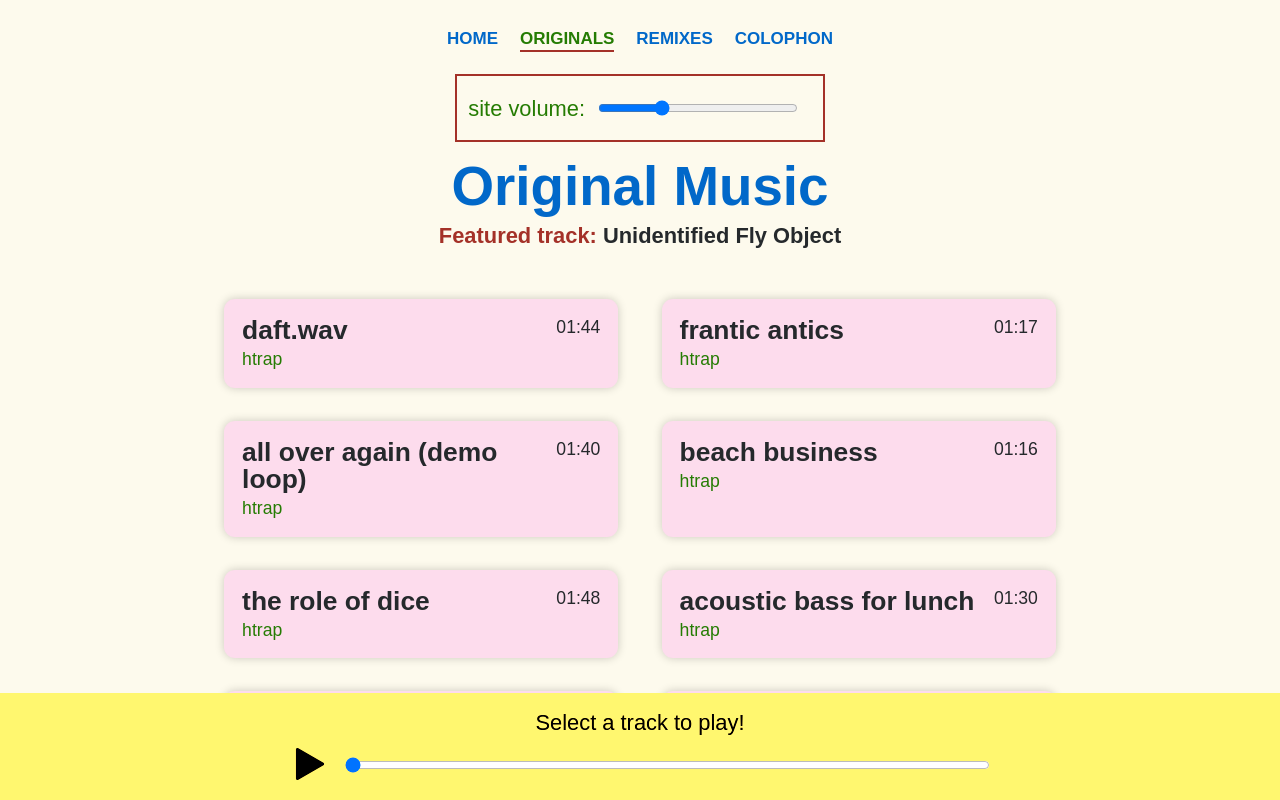
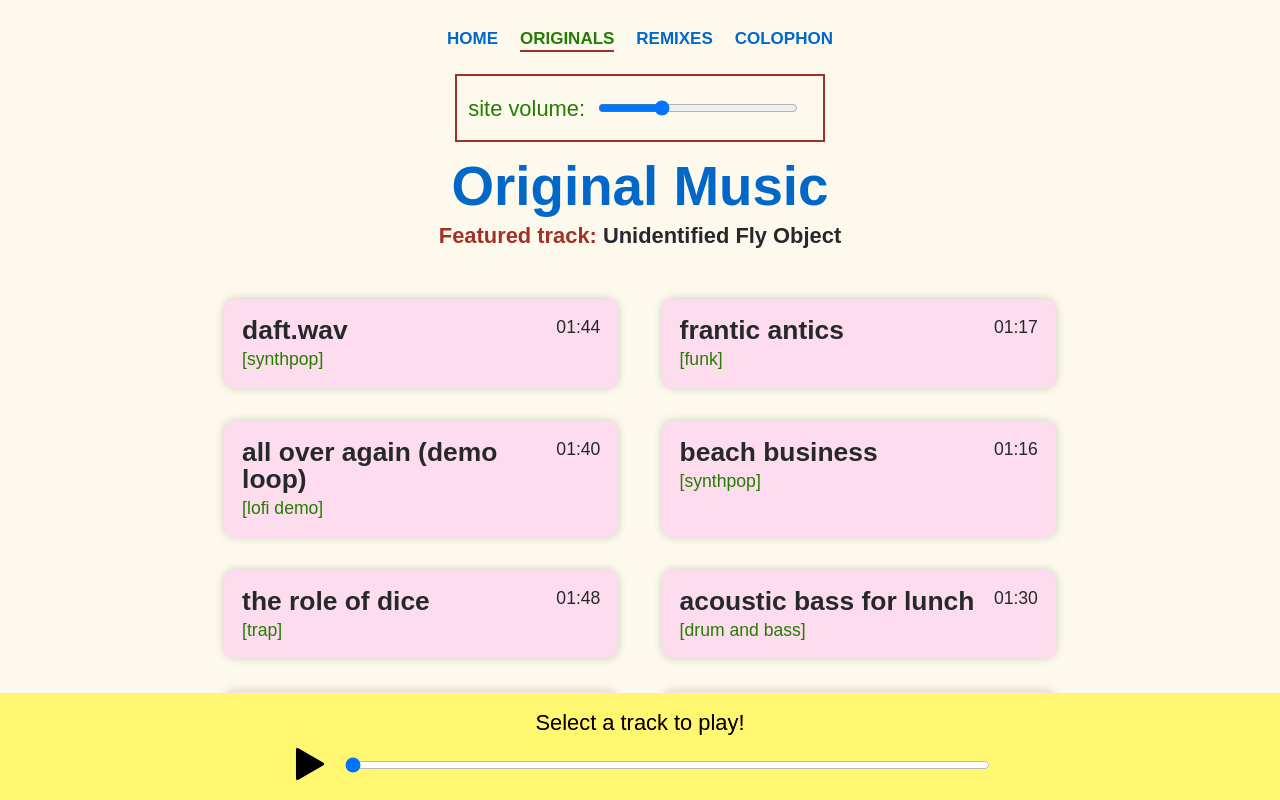
Before and after one commit to partheus/music, a Vue app: page /originals in a window 1280 px wide. Shown: the top 800 px of the page. Built offline with nearby package versions, Linux system fonts and the light colour scheme; a web font is replaced by a local one.

Commit message:
Add genres instead of artist name

```diff
--- a/src/views/OriginalMusic.vue
+++ b/src/views/OriginalMusic.vue
@@ -7,10 +7,11 @@
           :class="{ 'currently-playing': track.id === currentlyPlayingId }"
           @click="selectTrack(track)" class="track-item">
         <div class="track-info">
-<!--          <img :src="track.cover" :alt="`${track.title} cover`" class="track-cover">-->
+          <!--          <img :src="track.cover" :alt="`${track.title} cover`" class="track-cover">-->
           <div class="track-details">
             <h3>{{ track.title }}</h3>
-            <p>{{ track.artist }}</p>
+            <!--            <p>{{ track.artist }}</p>-->
+            <p>[{{ track.genre }}]</p>
           </div>
         </div>
         <div class="track-duration">{{ track.duration }}</div>
--- a/src/views/RemixMusic.vue
+++ b/src/views/RemixMusic.vue
@@ -7,10 +7,11 @@
           :class="{ 'currently-playing': track.id === currentlyPlayingId }"
           @click="selectTrack(track)" class="track-item">
         <div class="track-info">
-<!--          <img :src="track.cover" :alt="`${track.title} cover`" class="track-cover">-->
+          <!--          <img :src="track.cover" :alt="`${track.title} cover`" class="track-cover">-->
           <div class="track-details">
             <h3>{{ track.title }}</h3>
-            <p>{{ track.artist }}</p>
+            <!--            <p>{{ track.artist }}</p>-->
+            <p>[{{ track.genre }}]</p>
           </div>
         </div>
         <div class="track-duration">{{ track.duration }}</div>
```
